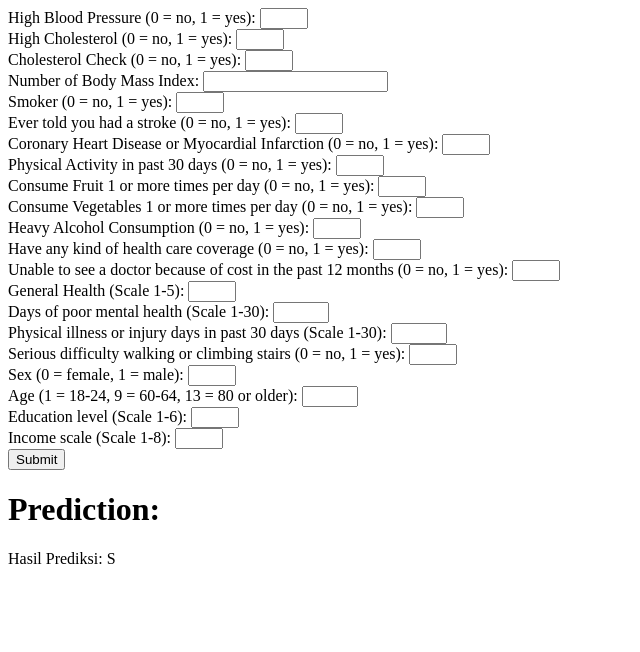
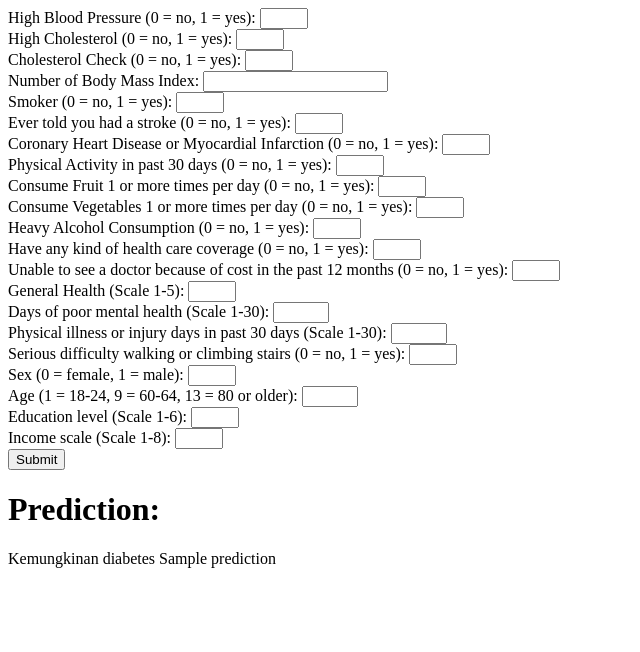
Before and after one commit to AvanFabian/Diabetes, a Laravel app: template diabetes-app/resources/views/FormDiabetes/index.blade.php in a window 1280 px wide. Shown: the top 652 px of the page, without its empty margins (0-640 px from the left). Run offline with Laravel 10, Linux system fonts and the light colour scheme; the template is opened without the code that fills it: most values are stand-ins (such as "Sample title", 1, 10 or a date in 2020); some libraries are stand-ins or nearby versions.

Commit message:
prediksi done

```diff
--- a/diabetes-app/resources/views/FormDiabetes/index.blade.php
+++ b/diabetes-app/resources/views/FormDiabetes/index.blade.php
@@ -90,7 +90,7 @@
       </form>
       <h1>Prediction:</h1>
       @if (isset($prediction))
-         <p>Hasil Prediksi: {{ $prediction[0] }}</p>
+         <p>Kemungkinan diabetes {{ $prediction }}</p>
       @else
          <p>Tidak ada hasil prediksi</p>
       @endif
--- a/diabetes-app/routes/web.php
+++ b/diabetes-app/routes/web.php
@@ -24,11 +24,4 @@ Route::get('/diabetes', function () {
 
 # Dipake kalo mau nampilin hasil prediksi di halaman web dengan memanggil fungsi predict di DiabetesPredictionController
 // Route::post('/predict', [DiabetesPredictionController::class, 'predict']);
-
-Route::group(['middleware' => 'web'], function () {
-    // Route-route web lainnya dengan proteksi CSRF
-    Route::group(['middleware' => 'web', 'except' => 'csrf'], function () {
-        // Route untuk komunikasi dengan Flask
-        Route::post('/predict', [DiabetesPredictionController::class, 'predict']);
-    });
-});
+Route::post('/predict', [DiabetesPredictionController::class, 'predict']);
```
Also changed, not shown: 2 other files.
